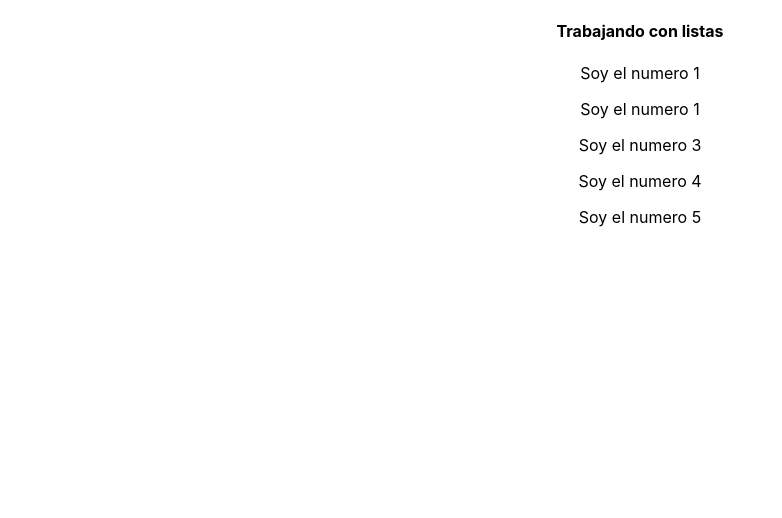
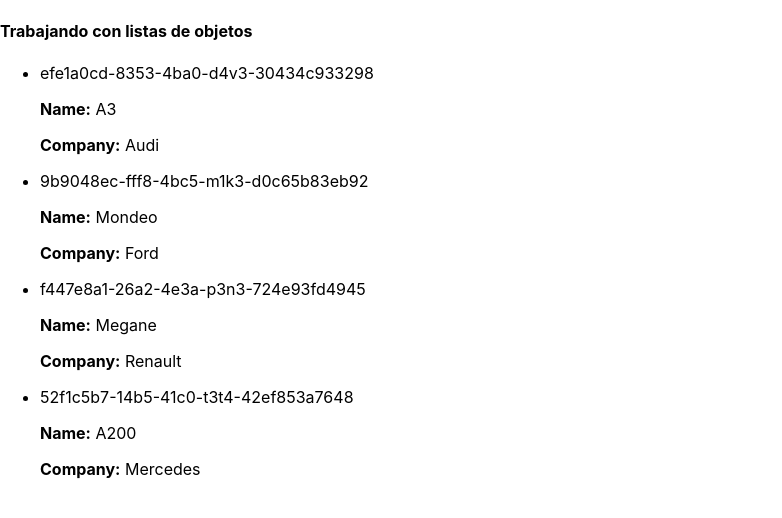
Before and after one commit to valemdz/proyectoReactJS, a React (Create React App) app: page / in a window 1280 px wide. Shown: the top 518 px of the page, without its empty margins (0-782 px from the left). Built offline with nearby package versions, Linux system fonts and the light colour scheme.

Commit message:
Creacion de una lista con key

```diff
--- a/src/App.js
+++ b/src/App.js
@@ -1,6 +1,5 @@
 import React, { Component } from 'react';
-import './App.css';
-//import Condicional from './sections/conditional';
+import List from './sections/lists';
 
 
 
@@ -8,12 +7,10 @@
 
   render(){
 
-     const numbers  = [1,1,3,4,5];
-
      return ( <div className = "App" >
 
-            <h4>Trabajando con listas</h4>
-            { numbers.map( ( nu, index ) =>  <p key={index} >Soy el numero { nu }</p>  ) }
+            <h4>Trabajando con listas  de objetos </h4>
+            <List/>
 
 		</div>
     );
--- /dev/null
+++ b/src/data/cars.json
@@ -0,0 +1,22 @@
+[
+  {
+    "id": "efe1a0cd-8353-4ba0-d4v3-30434c933298",
+    "name": "A3",
+    "company": "Audi"
+  },
+  {
+    "id": "9b9048ec-fff8-4bc5-m1k3-d0c65b83eb92",
+    "name": "Mondeo",
+    "company": "Ford"
+  },
+  {
+    "id": "f447e8a1-26a2-4e3a-p3n3-724e93fd4945",
+    "name": "Megane",
+    "company": "Renault"
+  },
+  {
+    "id": "52f1c5b7-14b5-41c0-t3t4-42ef853a7648",
+    "name": "A200",
+    "company": "Mercedes"
+  }
+]
--- /dev/null
+++ b/src/sections/lists.js
@@ -0,0 +1,31 @@
+import React, { Component } from 'react';
+import cars from '../data/cars.json';
+
+class ListItem extends Component {
+
+    // La prop key es inaccesible desde el padre x eso utilizamos
+    // otra props llamada id
+
+    render(){
+
+        const { car, id } = this.props;
+
+        return <li>
+                    <p>{id} </p>
+                    <p><strong>Name:</strong> { car.name}</p>
+                    <p><strong>Company:</strong> { car.company} </p>
+               </li>
+    }
+}
+
+export default class List extends Component {
+
+    render(){
+        return <ul>
+                { cars.map( ( c ) =>   <ListItem
+                                            car={ c }
+                                            key={ c.id }
+                                            id={ c.id }    />  ) }
+                </ul>
+    }
+}
```
